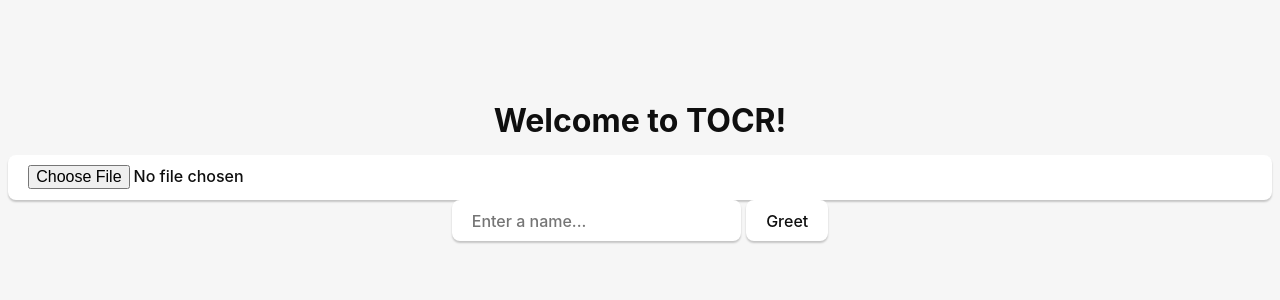
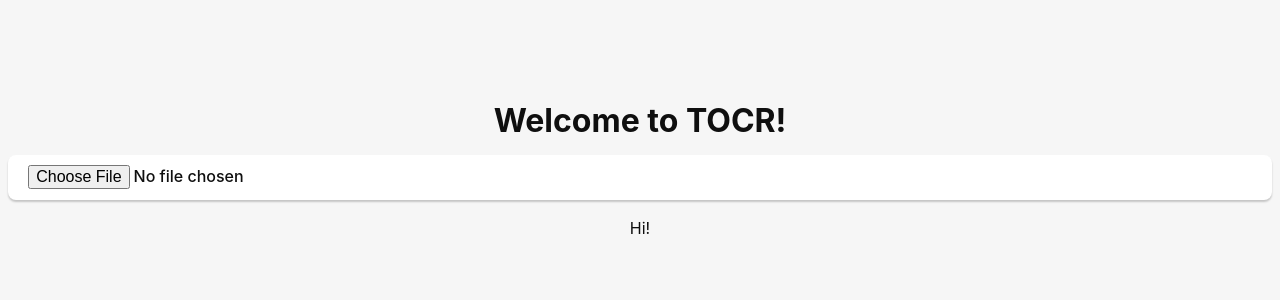
Before and after one commit to kharenzze/tocr, a Svelte app: page / in a window 1280 px wide. Shown: the top 300 px of the page. Built offline with nearby package versions, Linux system fonts and the light colour scheme.

Commit message:
Delete old component

```diff
--- a/src/App.svelte
+++ b/src/App.svelte
@@ -1,6 +1,4 @@
 <script lang="ts">
-  import Greet from "./lib/Greet.svelte";
-
   const getDataUrl = async (file) => {
     const fReader = new FileReader();
     fReader.readAsDataURL(file);
@@ -23,7 +21,7 @@
   <input type="file" on:change={inputHandler} />
 
   <div class="row">
-    <Greet />
+    <p>Hi!</p>
   </div>
 </main>
 
--- a/src/lib/Greet.svelte
+++ /dev/null
@@ -1,21 +0,0 @@
-<script lang="ts">
-  import { invoke } from "@tauri-apps/api/tauri"
-
-  let name = "";
-  let greetMsg = ""
-
-  async function greet(){
-    // Learn more about Tauri commands at https://tauri.app/v1/guides/features/command
-    greetMsg = await invoke("greet", { name })
-  }
-</script>
-
-<div>
-  <div class="row">
-    <input id="greet-input" placeholder="Enter a name..." bind:value={name} />
-    <button on:click={greet}>
-      Greet
-    </button>
-  </div>
-  <p>{greetMsg}</p>
-</div>
```
